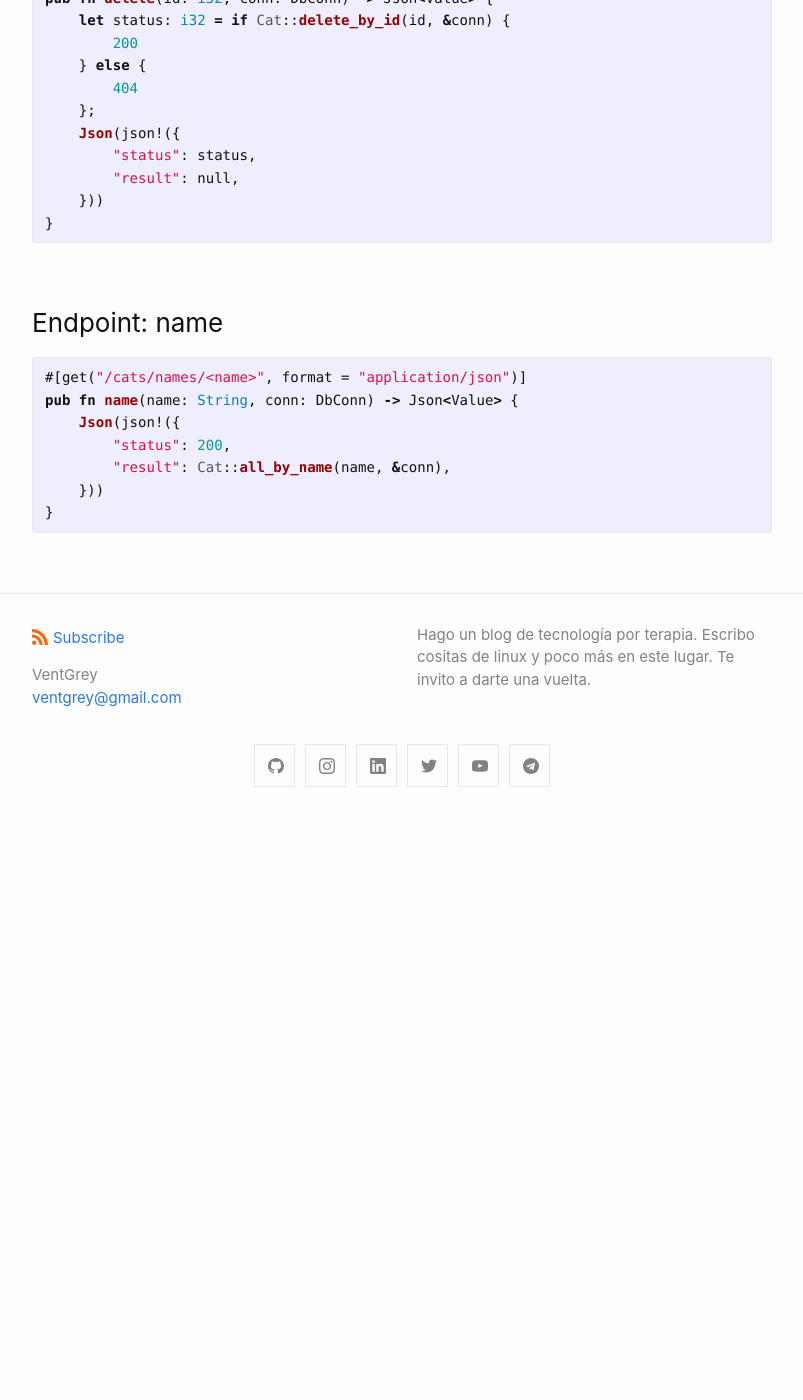
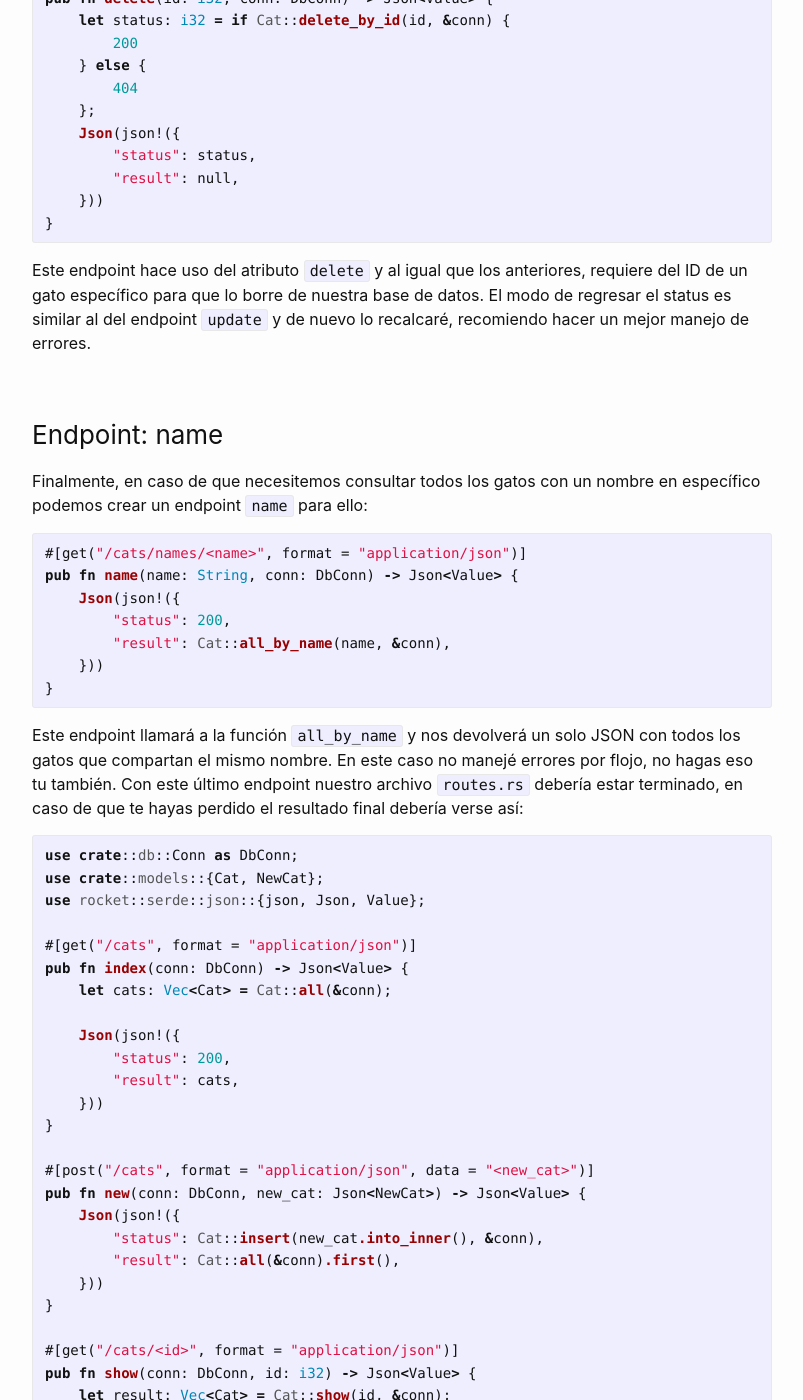
Before and after one commit to VentGrey/ventgrey.github.io, a Jekyll site: the page built from _posts/2022-01-24-como-crear-y-consumir-una-REST-api-en-rust-con-rocket.md, in a window 1280 px wide and 1400 px high, scrolled down 25439 px. Shown: the whole window, without its empty margins (238-1041 px from the left). Built offline with Jekyll 4.4.1, drawn with Linux system fonts in a browser that asks for light colours; before the commit the page ends 26261 px from its top, so only the background shows below that; some of the changed text lies outside the part shown.

Commit message:
Update 2022-01-24-como-crear-y-consumir-una-REST-api-en-rust-con-rocket.md

````diff
--- a/_posts/2022-01-24-como-crear-y-consumir-una-REST-api-en-rust-con-rocket.md
+++ b/_posts/2022-01-24-como-crear-y-consumir-una-REST-api-en-rust-con-rocket.md
@@ -855,9 +855,11 @@
 }
 ```
 
+Este endpoint hace uso del atributo `delete` y al igual que los anteriores, requiere del ID de un gato específico para que lo borre de nuestra base de datos. El modo de regresar el status es similar al del endpoint `update` y de nuevo lo recalcaré, recomiendo hacer un mejor manejo de errores.
 
 ### Endpoint: name
 
+Finalmente, en caso de que necesitemos consultar todos los gatos con un nombre en específico podemos crear un endpoint `name` para ello:
 
 ```rust
 #[get("/cats/names/<name>", format = "application/json")]
@@ -868,3 +870,119 @@
     }))
 }
 ```
+
+Este endpoint llamará a la función `all_by_name` y nos devolverá un solo JSON con todos los gatos que compartan el mismo nombre. En este caso no manejé errores por flojo, no hagas eso tu también. Con este último endpoint nuestro archivo `routes.rs` debería estar terminado, en caso de que te hayas perdido el resultado final debería verse así:
+
+```rust
+use crate::db::Conn as DbConn;
+use crate::models::{Cat, NewCat};
+use rocket::serde::json::{json, Json, Value};
+
+#[get("/cats", format = "application/json")]
+pub fn index(conn: DbConn) -> Json<Value> {
+    let cats: Vec<Cat> = Cat::all(&conn);
+
+    Json(json!({
+        "status": 200,
+        "result": cats,
+    }))
+}
+
+#[post("/cats", format = "application/json", data = "<new_cat>")]
+pub fn new(conn: DbConn, new_cat: Json<NewCat>) -> Json<Value> {
+    Json(json!({
+        "status": Cat::insert(new_cat.into_inner(), &conn),
+        "result": Cat::all(&conn).first(),
+    }))
+}
+
+#[get("/cats/<id>", format = "application/json")]
+pub fn show(conn: DbConn, id: i32) -> Json<Value> {
+    let result: Vec<Cat> = Cat::show(id, &conn);
+    let status: i32 = if result.is_empty() { 404 } else { 200 };
+
+    Json(json!({
+        "status": status,
+        "result": result.get(0),
+    }))
+}
+
+#[put("/cats/<id>", format = "application/json", data = "<cat>")]
+pub fn update(conn: DbConn, id: i32, cat: Json<NewCat>) -> Json<Value> {
+    let status: i32 = if Cat::update_by_id(id, &conn, cat.into_inner()) {
+        200
+    } else {
+        404
+    };
+
+    Json(json!({
+        "status": status,
+        "result": null,
+    }))
+}
+
+#[delete("/cats/<id>")]
+pub fn delete(id: i32, conn: DbConn) -> Json<Value> {
+    let status: i32 = if Cat::delete_by_id(id, &conn) {
+        200
+    } else {
+        404
+    };
+    Json(json!({
+        "status": status,
+        "result": null,
+    }))
+}
+
+#[get("/cats/names/<name>", format = "application/json")]
+pub fn name(name: String, conn: DbConn) -> Json<Value> {
+    Json(json!({
+        "status": 200,
+        "result": Cat::all_by_name(name, &conn),
+    }))
+}
+```
+
+## Montando los endpoints
+
+Casi hemos terminado nuestra REST API, solo queda montar los endpoints de nuestra API, para hacer esto solo tenemos que repetir el paso donde incluimos una función `mount()` en nuestro archivo `main.rs`, en este caso, montaremos nuestra API bajo la ruta `/api/` arriba de la ruta "/" . También podemos borrar el método `GET` que tenemos arriba de la función principal de Rocket:
+
+```rust
+#[launch]
+fn rocket() -> _ {
+    dotenv().ok();
+    let db_url: String = env::var("DATABASE_URL").expect("set DATABASE_URL");
+    let pool = db::init_pool(db_url);
+    rocket::build()
+        .mount(
+            "/api/v1/",
+            routes![
+                crate::routes::index,
+                crate::routes::new,
+                crate::routes::show,
+                crate::routes::delete,
+                crate::routes::name,
+                crate::routes::update
+            ],
+        )
+        .mount(
+            "/",
+            routes![crate::static_files::all, crate::static_files::index],
+        )
+}
+```
+
+## Archivos finales
+Si te perdiste en el proceso y deseas saber como se ven los archivos en este punto, no te preocupes, debajo podrás leer en un subtítulo el nombre del archivo y como debería verse llegados a este punto.
+
+### src/main.rs
+El archivo principal debería verse así:
+
+```rust
+
+```
+
+
+## Probando nuestra REST API
+
+Llegó el momento de la verdad, guardemos cambios.
````
